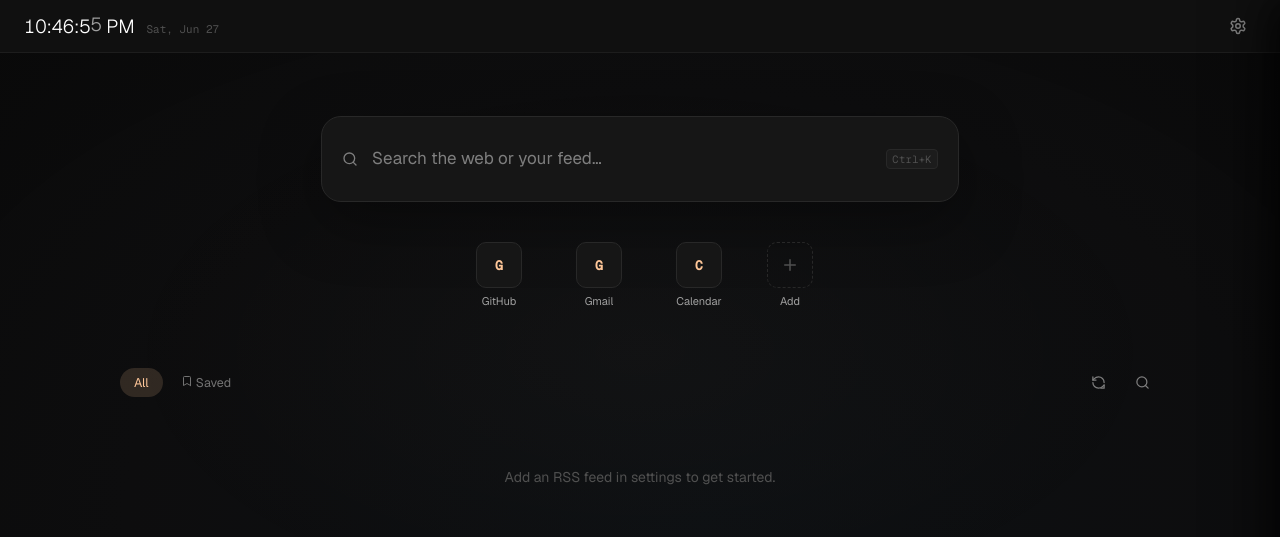
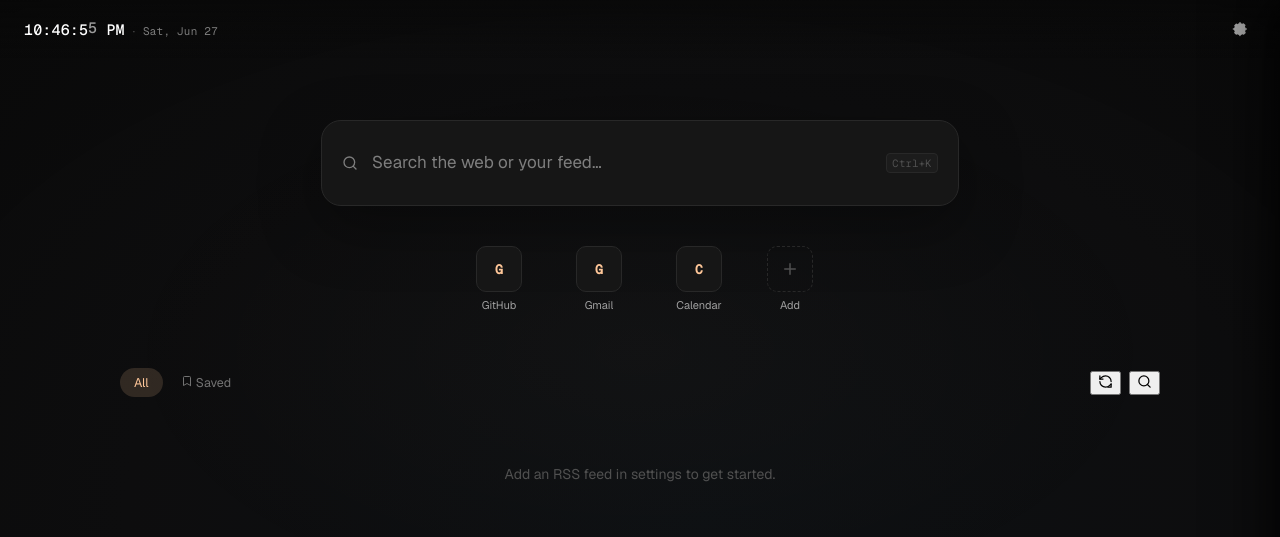
Before and after one commit to mahmoudalnkeeb/owltabs, a website built with Vite: page src/newtab/index.html in a window 1280 px wide. Built offline with nearby package versions, Linux system fonts and the light colour scheme; some packages are replaced by stand-ins of ours; no server answers.

Commit message:
refactor: redesign topbar to Vesper Agentic spec
Pill-shaped AI assistant button with sparkle icon and breathing pulse.
Gradient wash background replaces solid bar. Per-digit clock flip animation.
Vertical divider between AI and settings. Entrance animation.

```diff
--- a/src/newtab/components/topbar.ts
+++ b/src/newtab/components/topbar.ts
@@ -1,6 +1,6 @@
 import type { SyncStorageSettings } from "../state/types";
 import { uiStore } from "../state/store";
-import { $, svgIcon } from "../utils";
+import { $ } from "../utils";
 
 let clockIs24 = false;
 let prevClockChars: string[] = [];
@@ -11,22 +11,33 @@ export function renderTopbar(settings: SyncStorageSettings) {
   if (!header) return;
 
   header.innerHTML = `
-    <div class="nt-topbar-left">
+    <div class="topbar-clock">
       ${settings.appearance.showClock ? `
-        <span class="nt-clock" id="nt-clock"></span>
-        <span class="nt-date" id="nt-date"></span>
+        <time class="clock-time" id="topbar-time" aria-live="off" aria-atomic="true"></time>
+        <span class="clock-sep" aria-hidden="true">·</span>
+        <time class="clock-date" id="topbar-date"></time>
       ` : ""}
     </div>
-    <div class="nt-topbar-right">
+    <div class="topbar-controls">
       ${settings.ai.enabled && settings.ai.geminiKey ? `
-        <button class="nt-icon-btn" id="nt-ai-btn" aria-label="Open AI assistant" title="AI assistant (⌘/)">
-          <div class="orb-wrap is-idle" style="--orb-size:28px">
-            <div class="orb"></div>
-          </div>
+        <button class="topbar-ai-btn" id="nt-ai-btn" aria-label="Open AI Assistant">
+          <svg class="topbar-ai-icon" viewBox="0 0 12 12" fill="none" aria-hidden="true" focusable="false">
+            <path d="M6 0.6L7.08 4.42L11 5.5L7.08 6.58L6 10.4L4.92 6.58L1 5.5L4.92 4.42L6 0.6Z"
+                  fill="currentColor"/>
+          </svg>
+          <span>Assistant</span>
         </button>
+        <div class="topbar-divider" role="separator" aria-hidden="true"></div>
       ` : ""}
-      <button class="nt-icon-btn" id="nt-settings-btn" aria-label="Open settings" title="Settings (⌘,)">
-        ${svgIcon("settings", 18)}
+      <button class="topbar-icon-btn" id="nt-settings-btn" aria-label="Settings">
+        <svg width="16" height="16" viewBox="0 0 16 16" fill="none" aria-hidden="true" focusable="false">
+          <path fill-rule="evenodd" clip-rule="evenodd"
+            d="M8 5.5a2.5 2.5 0 100 5 2.5 2.5 0 000-5zm-1.5 2.5a1.5 1.5 0 113 0 1.5 1.5 0 01-3 0z"
+            fill="currentColor"/>
+          <path fill-rule="evenodd" clip-rule="evenodd"
+            d="M8 1a.75.75 0 00-.75.75v.618a5.52 5.52 0 00-1.953.808l-.437-.437a.75.75 0 00-1.06 0l-1.414 1.414a.75.75 0 000 1.06l.437.437A5.52 5.52 0 002.018 7.25H1.4A.75.75 0 00.65 8c0 .414.336.75.75.75h.618c.14.693.41 1.34.805 1.91l-.437.437a.75.75 0 000 1.06l1.414 1.414a.75.75 0 001.06 0l.437-.437c.57.395 1.217.665 1.91.805v.618c0 .414.336.75.75.75s.75-.336.75-.75v-.618a5.52 5.52 0 001.91-.805l.437.437a.75.75 0 001.06 0l1.414-1.414a.75.75 0 000-1.06l-.437-.437A5.52 5.52 0 0013.632 8.75h.618a.75.75 0 000-1.5h-.618a5.52 5.52 0 00-.805-1.91l.437-.437a.75.75 0 000-1.06l-1.414-1.414a.75.75 0 00-1.06 0l-.437.437A5.52 5.52 0 008.75 2.368V1.75A.75.75 0 008 1z"
+            fill="currentColor"/>
+        </svg>
       </button>
     </div>
   `;
@@ -46,37 +57,40 @@ export function renderTopbar(settings: SyncStorageSettings) {
   });
 }
 
+function pad(n: number): string {
+  return String(n).padStart(2, "0");
+}
+
 function updateClock() {
   const now = new Date();
-  const clockEl = $("#nt-clock");
-  const dateEl = $("#nt-date");
-  const hour12 = !clockIs24;
-  if (clockEl) {
-    const timeStr = now.toLocaleTimeString("en-US", {
-      hour: "2-digit",
-      minute: "2-digit",
-      second: "2-digit",
-      hour12,
-    });
+  const timeEl = $("#topbar-time");
+  const dateEl = $("#topbar-date");
+
+  if (timeEl) {
+    let h = now.getHours();
+    const ampm = clockIs24 ? "" : h >= 12 ? " PM" : " AM";
+    if (!clockIs24) h = h % 12 || 12;
+    const timeStr = `${pad(h)}:${pad(now.getMinutes())}:${pad(now.getSeconds())}${ampm}`;
+
     const chars = timeStr.split("");
     const prevLen = prevClockChars.length;
 
     let html = "";
     chars.forEach((ch, i) => {
       const changed = prevLen > 0 && i < prevLen && ch !== prevClockChars[i];
-      const cls = changed ? "nt-clock-digit is-changed" : "nt-clock-digit";
+      const cls = changed ? "clock-digit is-changed" : "clock-digit";
       html += `<span class="${cls}">${ch === " " ? "\u00a0" : ch}</span>`;
     });
-    clockEl.innerHTML = html;
+    timeEl.innerHTML = html;
     prevClockChars = chars;
 
-    // Remove animation class after it plays so it can re-trigger next tick
     setTimeout(() => {
-      clockEl.querySelectorAll(".is-changed").forEach((el) => {
+      timeEl.querySelectorAll(".is-changed").forEach((el) => {
         el.classList.remove("is-changed");
       });
     }, 260);
   }
+
   if (dateEl) {
     dateEl.textContent = now.toLocaleDateString("en-US", {
       weekday: "short",
--- a/src/newtab/index.html
+++ b/src/newtab/index.html
@@ -13,7 +13,7 @@
   </head>
   <body>
     <!-- Topbar -->
-    <header class="nt-topbar" id="nt-topbar"></header>
+    <header class="topbar" id="nt-topbar"></header>
 
     <!-- Main Content -->
     <main class="nt-main">
--- a/src/newtab/styles/components/topbar.css
+++ b/src/newtab/styles/components/topbar.css
@@ -1,27 +1,29 @@
 /* ============================================================
-   topbar.css — Part 4.1
+   topbar.css — Vesper Agentic topbar
    ============================================================ */
 
-.nt-topbar-left {
+/* ─── Clock ────────────────────────────────────────────── */
+
+.topbar-clock {
   display: flex;
   align-items: baseline;
-  gap: var(--sp-3);
+  gap: var(--sp-2);
+  user-select: none;
 }
 
-.nt-clock {
-  font-size: 19px;
-  font-weight: 300;
-  letter-spacing: -0.01em;
+.clock-time {
+  font: 500 15px/1 var(--font-mono);
   color: var(--text-primary);
+  letter-spacing: 0.01em;
   font-variant-numeric: tabular-nums;
   display: inline-flex;
   align-items: baseline;
 }
-.nt-clock-digit {
+
+.clock-digit {
   display: inline-block;
-  transition: opacity 0.15s ease, transform 0.15s ease;
 }
-.nt-clock-digit.is-changed {
+.clock-digit.is-changed {
   animation: digitFlip 0.25s var(--ease-out);
 }
 @keyframes digitFlip {
@@ -35,90 +37,123 @@
   }
 }
 
-.nt-date {
-  font-family: var(--font-mono);
+.clock-sep {
+  color: var(--text-disabled);
   font-size: 11px;
-  color: var(--text-disabled);
+  line-height: 1;
 }
 
-.nt-topbar-right {
+.clock-date {
+  font: 400 11px/1 var(--font-mono);
+  color: var(--text-tertiary);
+  letter-spacing: 0.02em;
+  font-variant-numeric: tabular-nums;
+}
+
+
+/* ─── Right controls ───────────────────────────────────── */
+
+.topbar-controls {
   display: flex;
   align-items: center;
   gap: var(--sp-2);
 }
 
-.nt-icon-btn {
-  appearance: none;
-  background: transparent;
-  border: none;
-  width: 36px;
-  height: 36px;
-  border-radius: var(--r-sm);
-  display: grid;
-  place-items: center;
+
+/* ─── AI assistant pill ─────────────────────────────────── */
+
+.topbar-ai-btn {
+  display: inline-flex;
+  align-items: center;
+  gap: 7px;
+  padding: 6px 13px 6px 10px;
+  border-radius: var(--r-full);
+  border: 1px solid rgba(255, 199, 153, 0.2);
+  background: rgba(255, 199, 153, 0.06);
+  color: var(--accent);
+  font: 500 12px/1 var(--font-sans);
+  letter-spacing: 0.01em;
   cursor: pointer;
-  color: var(--text-tertiary);
+  white-space: nowrap;
   transition:
-    background var(--dur-base) var(--ease-standard),
-    color var(--dur-base);
+    background  var(--dur-base) var(--ease-standard),
+    border-color var(--dur-base) var(--ease-standard),
+    box-shadow  var(--dur-base) var(--ease-standard);
 }
-.nt-icon-btn:hover {
-  background: var(--surface-1);
-  color: var(--text-secondary);
+.topbar-ai-btn:hover {
+  background:   rgba(255, 199, 153, 0.13);
+  border-color: rgba(255, 199, 153, 0.38);
+  box-shadow:
+    0 0 0 1px rgba(255, 199, 153, 0.08),
+    0 2px 14px  rgba(255, 199, 153, 0.07);
 }
-.nt-icon-btn:focus-visible {
+.topbar-ai-btn:active {
+  background: rgba(255, 199, 153, 0.18);
+  transform: scale(0.97);
+}
+.topbar-ai-btn:focus-visible {
   outline: 2px solid var(--focus-ring);
   outline-offset: 2px;
 }
 
-/* Orb */
-.orb-wrap {
-  position: relative;
-  width: var(--orb-size, 22px);
-  height: var(--orb-size, 22px);
-  flex: 0 0 auto;
-  display: grid;
-  place-items: center;
-  cursor: text;
+.topbar-ai-icon {
+  width: 12px;
+  height: 12px;
+  flex-shrink: 0;
+  color: var(--accent);
+  animation: aiBreath 2.8s var(--ease-breath) infinite;
 }
-.orb {
-  position: relative;
-  width: 100%;
-  height: 100%;
-  border-radius: 50%;
-  display: grid;
-  place-items: center;
-  background: var(--surface-2);
-  border: 1px solid var(--border-default);
-  transition:
-    border-color var(--dur-base) var(--ease-standard),
-    background var(--dur-base);
-}
-.orb::before {
-  content: "";
-  position: absolute;
-  inset: -2px;
-  border-radius: 50%;
-  background: conic-gradient(from 0deg, var(--accent), var(--mint), var(--accent));
-  -webkit-mask: radial-gradient(farthest-side, transparent calc(100% - 2px), #000 calc(100% - 2px));
-  mask: radial-gradient(farthest-side, transparent calc(100% - 2px), #000 calc(100% - 2px));
-  animation: orb-spin 3s linear infinite;
-  opacity: 0;
-  transition: opacity var(--dur-slow) var(--ease-standard);
-}
-.orb-wrap.is-active .orb {
-  border-color: transparent;
-  background: var(--surface-2);
-}
-.orb-wrap.is-active .orb::before {
-  opacity: 0.75;
-  animation-duration: 2s;
-}
-.orb-wrap.is-listening .orb::before {
-  opacity: 1;
-  animation-duration: 1s;
+@keyframes aiBreath {
+  0%, 100% { opacity: 1;    transform: scale(1);    }
+  50%       { opacity: 0.5; transform: scale(0.84); }
 }
 
-@keyframes orb-spin {
-  to { transform: rotate(360deg); }
+
+/* ─── Vertical divider ─────────────────────────────────── */
+
+.topbar-divider {
+  width: 1px;
+  height: 16px;
+  background: var(--border-default);
+  flex-shrink: 0;
 }
+
+
+/* ─── Generic icon button (settings) ───────────────────── */
+
+.topbar-icon-btn {
+  display: inline-flex;
+  align-items: center;
+  justify-content: center;
+  width: 32px;
+  height: 32px;
+  border-radius: var(--r-sm);
+  border: none;
+  background: transparent;
+  color: var(--text-secondary);
+  cursor: pointer;
+  transition:
+    background var(--dur-fast) var(--ease-standard),
+    color       var(--dur-fast) var(--ease-standard);
+}
+.topbar-icon-btn:hover {
+  background: var(--surface-hover);
+  color: var(--text-primary);
+}
+.topbar-icon-btn:active {
+  background: var(--surface-selected);
+  transform: scale(0.93);
+}
+.topbar-icon-btn:focus-visible {
+  outline: 2px solid var(--focus-ring);
+  outline-offset: 2px;
+}
+
+
+/* ─── Reduced-motion ───────────────────────────────────── */
+
+@media (prefers-reduced-motion: reduce) {
+  .topbar-ai-icon  { animation: none; }
+  .topbar-ai-btn,
+  .topbar-icon-btn { transition: none; }
+}
--- a/src/newtab/styles/layout.css
+++ b/src/newtab/styles/layout.css
@@ -13,23 +13,34 @@ body {
   position: relative;
 }
 
-.nt-topbar {
+.topbar {
   position: fixed;
   top: 0;
   left: 0;
   right: 0;
-  height: var(--nt-topbar-height);
-  background: var(--surface-0);
-  border-bottom: 1px solid var(--border-subtle);
+  z-index: var(--z-topbar);
+
   display: flex;
   align-items: center;
   justify-content: space-between;
-  padding: 0 var(--sp-6);
-  z-index: var(--z-topbar);
+  padding: 13px var(--sp-6);
+
+  background: linear-gradient(
+    to bottom,
+    rgba(8, 8, 8, 0.65) 0%,
+    transparent 100%
+  );
+
+  animation: topbarIn var(--dur-deliberate) var(--ease-out) both;
+}
+
+@keyframes topbarIn {
+  from { opacity: 0; transform: translateY(-6px); }
+  to   { opacity: 1; transform: translateY(0); }
 }
 
 .nt-main {
-  padding-top: var(--nt-topbar-height);
+  padding-top: 56px;
   display: flex;
   flex-direction: column;
   min-height: 100vh;
```
